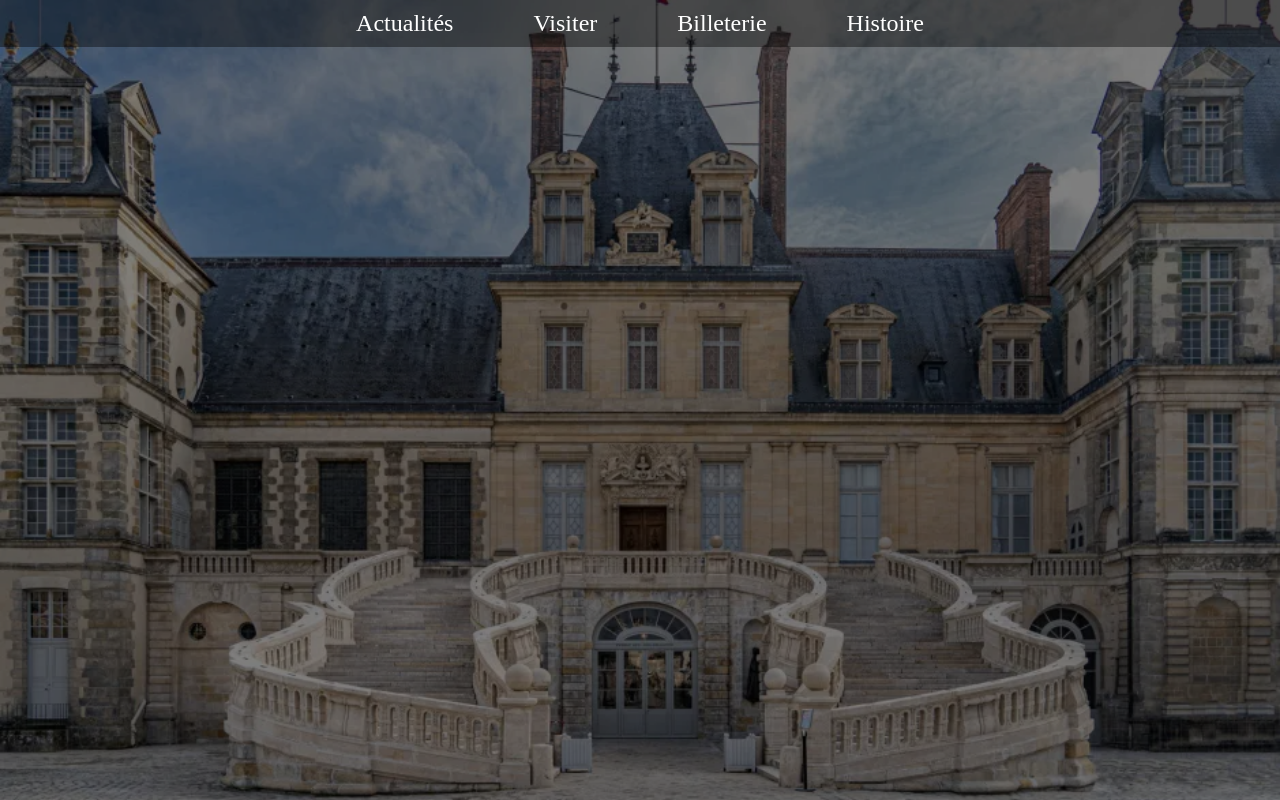
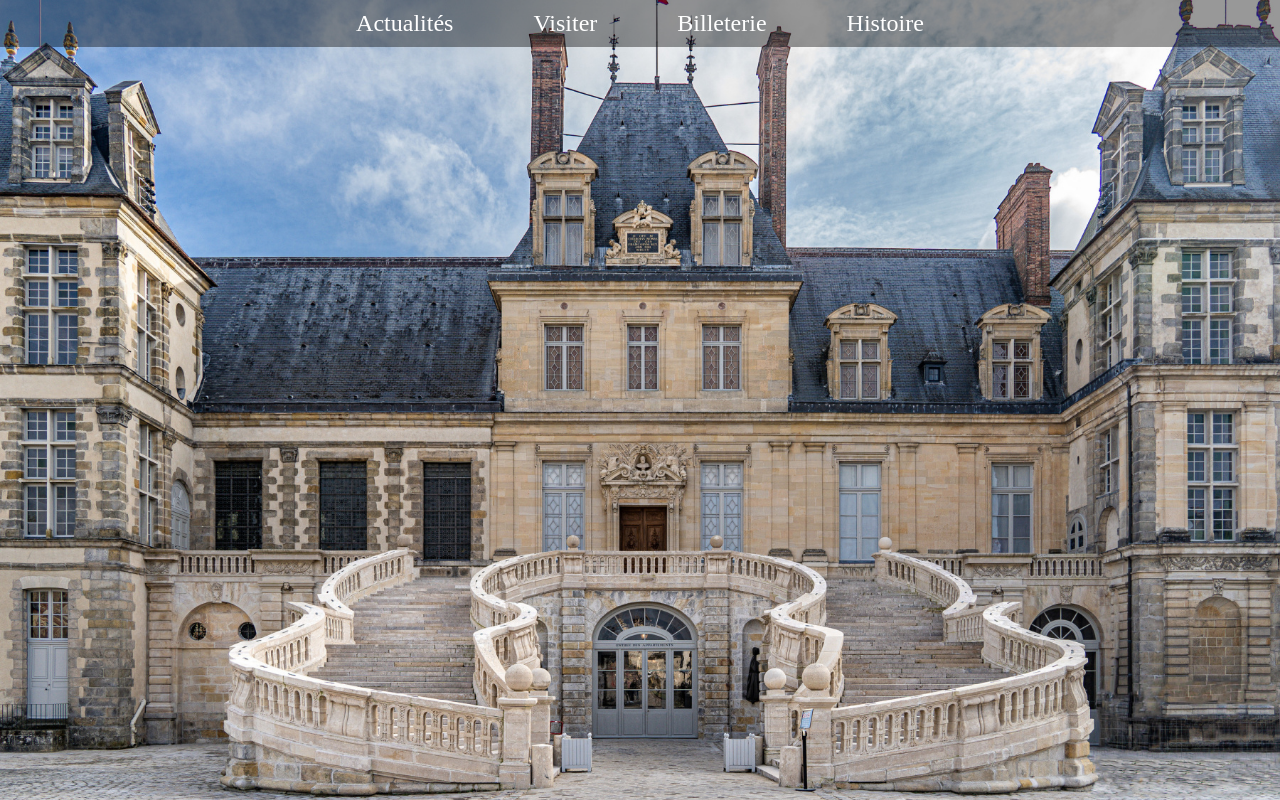
Before and after one commit to EpsiDEV/SAE-Unesco, a PHP site: page /html/index.html in a window 1280 px wide. Run offline with PHP 8.4, Linux system fonts and the light colour scheme; some web fonts are replaced.

Commit message:
nouveau #background

```diff
--- a/css/style.css
+++ b/css/style.css
@@ -1,5 +1,5 @@
 body {
-  background-image: url(../assets/background.png);
+  background-image: url(../assets/background.jpg);
   background-repeat: no-repeat;
   background-size: cover;
   height: 100vh;
--- a/html/index.html
+++ b/html/index.html
@@ -4,7 +4,7 @@
 <head>
   <meta charset="UTF-8" />
   <meta name="viewport" content="width=device-width, initial-scale=1.0" />
-  <title>Accueil-Fontainebleau</title>
+  <title>Accueil - Fontainebleau</title>
   <link rel="icon" href="../assets/logo.png" />
   <link rel="stylesheet" href="../css/style.css">
   <link href="https://db.onlinewebfonts.com/a/fFdx9aaQTqZZ01nqPsTAj0nmjQRRR3uMREwFN1QZtpvC92BnjoXvE3Ire9407myIbd2392Uj" rel="stylesheet" type="text/css"/>
@@ -34,5 +34,4 @@ font-family: "Cicle Gordita Italic";
   </nav>
 
 </body>
-
 </html>
```
Also changed, not shown: assets/background.jpg (added).
